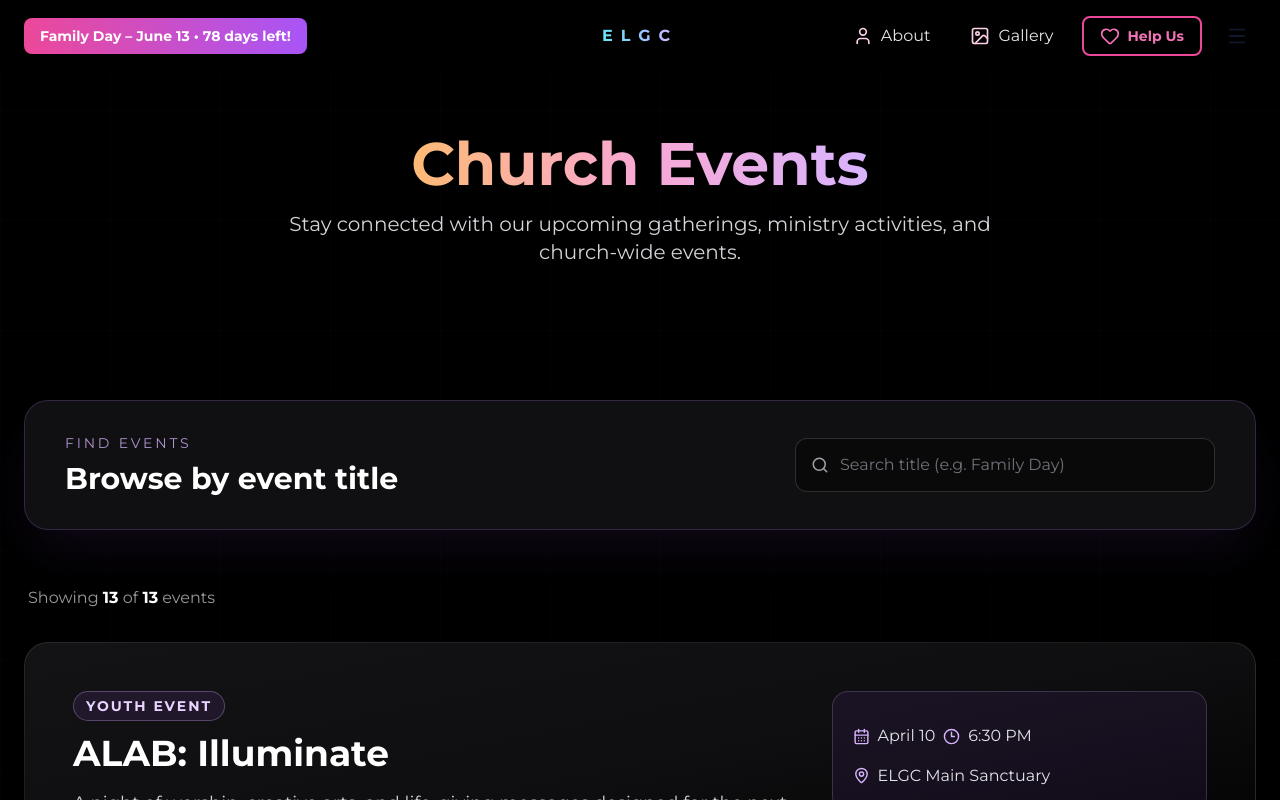
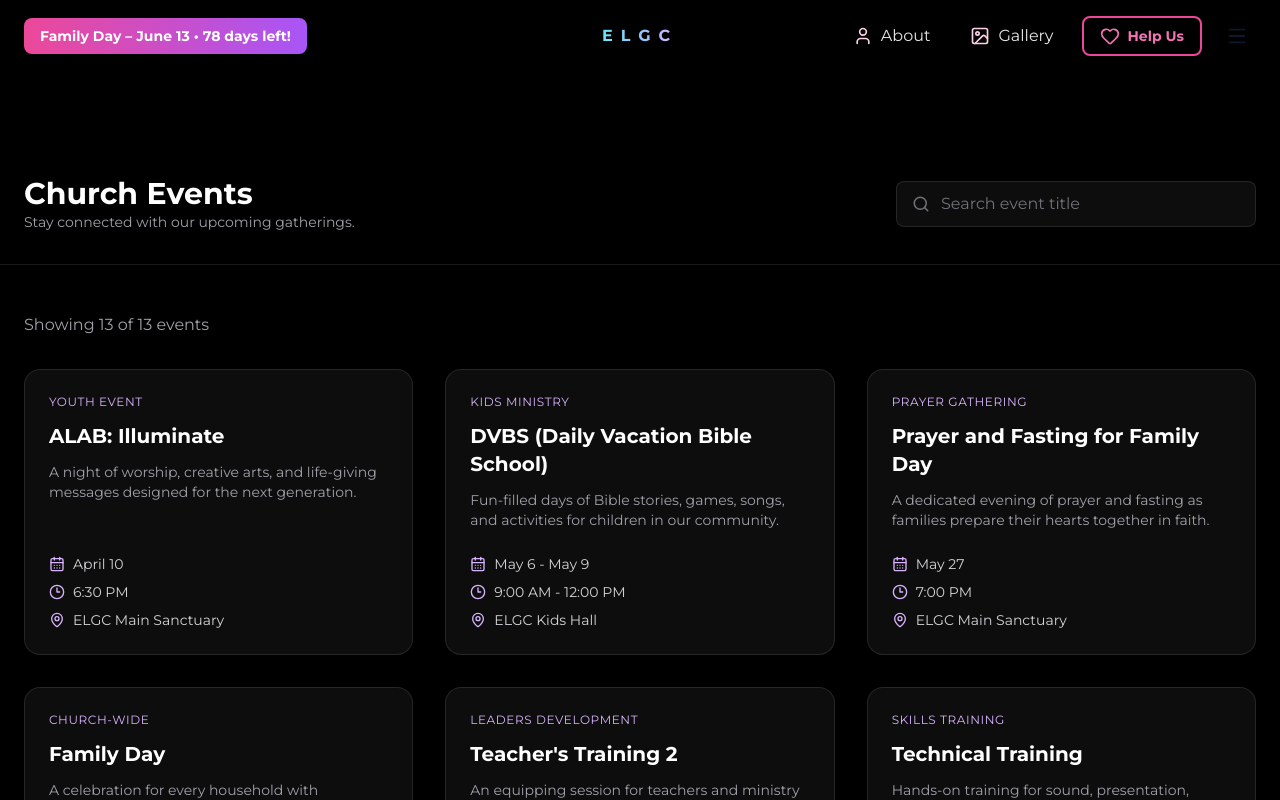
Before and after one commit to karlodelarosa/elgc, a Next.js app: page /events in a window 1280 px wide. Shown: the top 800 px of the page. Built offline with nearby package versions, Linux system fonts and the light colour scheme; a web font is replaced by a local one.

Commit message:
feat: changed layout

```diff
--- a/app/events/page.tsx
+++ b/app/events/page.tsx
@@ -40,7 +40,7 @@ const events = [
     title: 'Family Day',
     date: 'June 13',
     time: '10:00 AM',
-    location: 'ELGC Fellowship Grounds',
+    location: 'Infanta, Quezon',
     category: 'Church-wide',
     description:
       'A celebration for every household with fellowship, food, and activities that strengthen family bonds.',
@@ -137,6 +137,7 @@ const events = [
   },
 ];
 
+
 export default function EventsPage() {
   const [searchText, setSearchText] = useState('');
 
@@ -144,127 +145,107 @@ export default function EventsPage() {
     const query = searchText.trim().toLowerCase();
     if (!query) return events;
 
-    return events.filter((event) => event.title.toLowerCase().includes(query));
+    return events.filter((event) =>
+      event.title.toLowerCase().includes(query),
+    );
   }, [searchText]);
 
   return (
-    <div className="w-full bg-black text-white relative overflow-hidden">
-      <div
-        className="absolute inset-0 opacity-10 pointer-events-none"
-        style={{
-          backgroundImage:
-            'linear-gradient(rgba(168,85,247,0.25) 1px, transparent 1px), linear-gradient(90deg, rgba(168,85,247,0.25) 1px, transparent 1px)',
-          backgroundSize: '110px 110px',
-        }}
+    <div className="min-h-screen bg-black text-white pt-36">
+
+      {/* Controls Bar (same pattern as Gallery) */}
+      <div className="container mx-auto px-6 py-8 sticky top-0 z-40 bg-black/80 backdrop-blur-lg border-b border-white/10">
+
+        <div className="flex flex-wrap items-center justify-between gap-4">
+
+          {/* Left */}
+          <div>
+            <h1 className="text-3xl font-bold">Church Events</h1>
+            <p className="text-zinc-400 text-sm">
+              Stay connected with our upcoming gatherings.
+            </p>
+          </div>
+
+          {/* Right - Search */}
+          <div className="relative w-full sm:w-[360px]">
+            <Search
+              size={18}
+              className="absolute left-4 top-1/2 -translate-y-1/2 text-zinc-500"
             />
 
-      <section className="relative w-full h-[50vh] flex flex-col justify-center items-center text-center px-6">
-        <motion.h1
-          className="text-5xl md:text-6xl font-bold mb-4 bg-clip-text text-transparent bg-gradient-to-r from-orange-300 via-pink-300 to-purple-300"
-          initial={{ opacity: 0, y: 40 }}
-          animate={{ opacity: 1, y: 0 }}
-          transition={{ duration: 1.1 }}
-        >
-          Church Events
-        </motion.h1>
-        <motion.p
-          className="text-lg md:text-xl max-w-3xl text-zinc-300"
-          initial={{ opacity: 0, y: 20 }}
-          animate={{ opacity: 1, y: 0 }}
-          transition={{ duration: 1.1, delay: 0.2 }}
-        >
-          Stay connected with our upcoming gatherings, ministry activities, and church-wide events.
-        </motion.p>
-      </section>
-
-      <section className="w-full px-6 pb-24 max-w-7xl mx-auto relative z-10">
-        <motion.div
-          className="rounded-3xl border border-purple-400/20 bg-zinc-900/70 backdrop-blur-xl px-6 py-7 md:px-10 md:py-8 mb-14 shadow-2xl shadow-purple-500/10"
-          initial={{ opacity: 0, y: 16 }}
-          whileInView={{ opacity: 1, y: 0 }}
-          viewport={{ once: true }}
-          transition={{ duration: 0.7 }}
-        >
-          <div className="flex flex-col lg:flex-row lg:items-center lg:justify-between gap-6">
-            <div>
-              <p className="text-sm uppercase tracking-[0.2em] text-purple-300/80 mb-2">
-                Find events
-              </p>
-              <h2 className="text-2xl md:text-3xl font-bold text-white">Browse by event title</h2>
-            </div>
-
-            <label className="relative w-full lg:w-[420px]">
-              <Search
-                size={18}
-                className="absolute left-4 top-1/2 -translate-y-1/2 text-zinc-400 pointer-events-none"
-              />
             <input
               type="text"
               value={searchText}
               onChange={(event) => setSearchText(event.target.value)}
-                placeholder="Search title (e.g. Family Day)"
-                className="w-full rounded-xl border border-white/15 bg-black/40 py-3.5 pl-11 pr-4 text-white placeholder:text-zinc-500 outline-none focus:border-purple-300/60 focus:ring-2 focus:ring-purple-400/20 transition"
+              placeholder="Search event title"
+              className="w-full rounded-lg border border-white/10 bg-white/5 py-2.5 pl-11 pr-4 text-white placeholder:text-zinc-500 outline-none focus:border-purple-400 transition"
             />
-            </label>
           </div>
-        </motion.div>
-
-        <div className="mb-8 px-1">
-          <p className="text-white/60 text-sm md:text-base">
-            Showing <span className="text-white font-semibold">{filteredEvents.length}</span> of{' '}
-            <span className="text-white font-semibold">{events.length}</span> events
-          </p>
+        </div>
       </div>
 
+      {/* Content */}
+      <div className="container mx-auto px-6 py-12">
+
+        {/* Results count */}
+        <div className="mb-8 text-zinc-400">
+          Showing {filteredEvents.length} of {events.length} events
+        </div>
+
+        {/* Events Grid */}
         {filteredEvents.length === 0 ? (
-          <div className="rounded-2xl border border-dashed border-purple-300/25 bg-zinc-900/40 px-8 py-16 text-center">
-            <p className="text-white text-xl font-semibold mb-2">No events found</p>
-            <p className="text-zinc-400">Try a different title keyword.</p>
+          <div className="rounded-xl border border-dashed border-white/10 p-12 text-center">
+            <p className="text-xl font-semibold mb-2">No events found</p>
+            <p className="text-zinc-400">Try another keyword.</p>
           </div>
         ) : (
-          <div className="space-y-8">
+          <div className="grid md:grid-cols-2 lg:grid-cols-3 gap-8">
+
             {filteredEvents.map((event, idx) => (
               <motion.article
                 key={event.id}
-                className="rounded-3xl border border-white/10 bg-gradient-to-br from-zinc-900/80 via-zinc-900/60 to-black/80 backdrop-blur-xl p-8 md:p-10 lg:p-12 shadow-xl shadow-black/30"
-                initial={{ opacity: 0, y: 20 }}
+                className="group rounded-2xl border border-white/10 bg-white/5 hover:bg-white/10 transition p-6 flex flex-col"
+                initial={{ opacity: 0, y: 30 }}
                 whileInView={{ opacity: 1, y: 0 }}
                 viewport={{ once: true }}
-                transition={{ duration: 0.55, delay: idx * 0.05 }}
+                transition={{ duration: 0.5, delay: idx * 0.05 }}
               >
-                <div className="flex flex-col xl:flex-row xl:items-start xl:justify-between gap-8">
-                  <div className="max-w-3xl">
-                    <p className="inline-flex w-fit rounded-full border border-purple-300/30 bg-purple-500/10 px-3 py-1 text-xs md:text-sm font-semibold uppercase tracking-[0.14em] text-purple-200 mb-3">
+                <span className="text-xs uppercase tracking-wider text-purple-300 mb-3">
                   {event.category}
-                    </p>
-                    <h3 className="text-3xl md:text-4xl font-bold text-white mb-4">
+                </span>
+
+                <h3 className="text-xl font-semibold mb-3">
                   {event.title}
                 </h3>
-                    <p className="text-zinc-300 leading-relaxed text-base md:text-lg">
+
+                <p className="text-zinc-400 text-sm mb-6 flex-grow">
                   {event.description}
                 </p>
+
+                <div className="space-y-2 text-sm text-zinc-300">
+
+                  <div className="flex items-center gap-2">
+                    <CalendarDays size={16} className="text-purple-300" />
+                    {event.date}
                   </div>
 
-                  <div className="xl:min-w-[320px] rounded-2xl border border-purple-300/20 bg-purple-500/[0.08] px-5 py-5 space-y-3">
-                    <p className="inline-flex items-center gap-2 text-sm md:text-base text-zinc-200 pr-2">
-                      <CalendarDays size={17} className="text-purple-300" />
-                      {event.date}
-                    </p>
-                    <p className="inline-flex items-center gap-2 text-sm md:text-base text-zinc-200">
-                      <Clock3 size={17} className="text-purple-300" />
+                  <div className="flex items-center gap-2">
+                    <Clock3 size={16} className="text-purple-300" />
                     {event.time}
-                    </p>
-                    <p className="inline-flex items-center gap-2 text-sm md:text-base text-zinc-200">
-                      <MapPin size={17} className="text-purple-300" />
+                  </div>
+
+                  <div className="flex items-center gap-2">
+                    <MapPin size={16} className="text-purple-300" />
                     {event.location}
-                    </p>
                   </div>
+
                 </div>
               </motion.article>
             ))}
+
           </div>
         )}
-      </section>
+      </div>
     </div>
   );
 }
```
Lines whose indentation alone changed are shown as unchanged.
